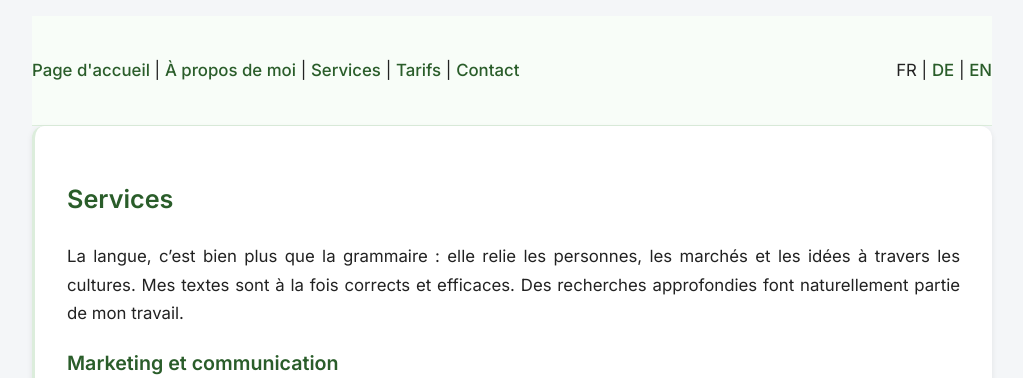
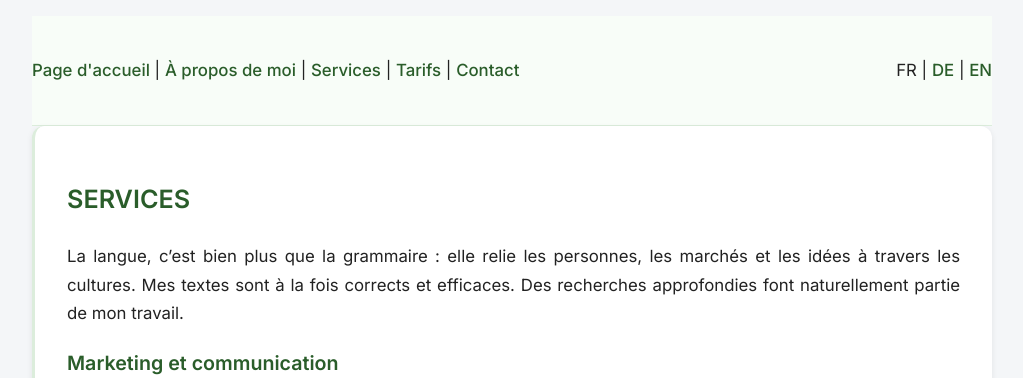
Before and after one commit to nneuhoff/traduction-translation-uebersetzung, a Jekyll site: the page built from fr/services.md, in a window 1280 px wide. Shown: the top 378 px of the page, without its empty margins (128-1151 px from the left). Built offline with Jekyll 4.4.1, drawn with Linux system fonts in a browser that asks for light colours.

```diff
--- a/fr/services.md
+++ b/fr/services.md
@@ -4,7 +4,7 @@ title: "Services"
 lang: fr
 ---
 
-## Services
+## SERVICES
 
 La langue, c'est bien plus que la grammaire : elle relie les personnes, les marchés et les idées à travers les cultures. Mes textes sont à la fois corrects et efficaces. Des recherches approfondies font naturellement partie de mon travail.
 
```
